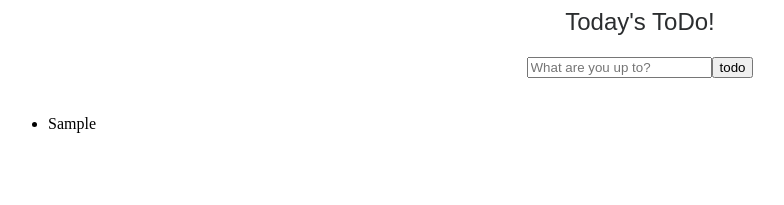
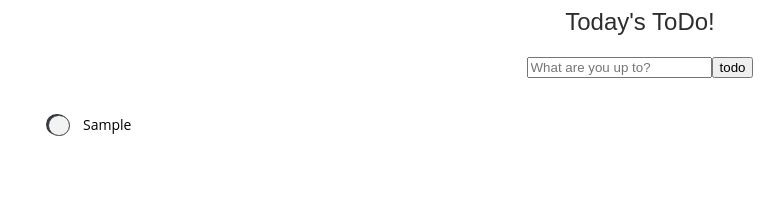
Before and after one commit to BrianH29/react-todo, a React (Vite) app: page / in a window 1280 px wide. Both pictures are taken after typing "Sample" into the empty fields and a click on the button "todo". Shown: the top 205 px of the page, without its empty margins (0-784 px from the left). Built offline with nearby package versions, Linux system fonts and the light colour scheme.

Commit message:
modified

```diff
--- a/package.json
+++ b/package.json
@@ -8,6 +8,7 @@
     "preview": "vite preview"
   },
   "dependencies": {
+    "prop-types": "^15.8.1",
     "react": "^18.0.0",
     "react-dom": "^18.0.0"
   },
--- a/src/App.jsx
+++ b/src/App.jsx
@@ -2,6 +2,7 @@ import { useState, useEffect } from 'react'
 import Header from './components/Header';
 import InputTodo from "./components/InputTodo";
 import ListTodo from "./components/ListTodo";
+import './css/main.css'
 
 function App() {
     const [todoList, setTodoList] = useState([]);
--- a/src/components/Header.jsx
+++ b/src/components/Header.jsx
@@ -1,5 +1,4 @@
 import '../css/Header.css'
-import '../css/main.css'
 
 function Header(){
     return (
--- a/src/components/InputTodo.jsx
+++ b/src/components/InputTodo.jsx
@@ -1,5 +1,5 @@
 import '../css/InputTodo.css'
-import {useState} from 'react';
+import { useState } from 'react';
 
 function InputTodo({childPropFn}){
     const [todo, setTodo] = useState('');
--- a/src/components/ListTodo.jsx
+++ b/src/components/ListTodo.jsx
@@ -1,7 +1,23 @@
+import '../css/ListTodo.css';
+
 export default function ListTodo({todoList}){
     return (
         <ul>
-            { todoList.map((item, idx) => <li key={idx}>{item}</li>) }
+            {
+                todoList.map((item, idx) =>
+                    <li key={idx} className="checkbox-circle">
+                        <input type="checkbox" id={item} value={item}/>
+                        <label htmlFor={item}>{item}</label>
+                    </li> )
+            }
         </ul>
     )
 }
+
+// <div className="item">
+//     <div className="checkbox-circle2">
+//         <input type="checkbox" id="checkbox-circle" name="check">
+//             <label htmlFor="checkbox-circle">Check one</label>
+//     </div>
+// </div>
+// https://alvarotrigo.com/blog/css-checkbox-styles/
--- /dev/null
+++ b/src/css/ListTodo.css
@@ -0,0 +1,49 @@
+
+/* checkbox-circle */
+.checkbox-circle input[type="checkbox"] {
+    display: none;
+}
+.checkbox-circle input[type="checkbox"] + label {
+    display: block;
+    position: relative;
+    padding-left: 35px;
+    margin-bottom: 20px;
+    font: 14px/20px "Open Sans", Arial, sans-serif;
+    cursor: pointer;
+    -webkit-user-select: none;
+    -moz-user-select: none;
+    -ms-user-select: none;
+}
+.checkbox-circle input[type="checkbox"]:hover + label:hover {
+    color: rgb(23, 86, 228);
+}
+.checkbox-circle input[type="checkbox"]:hover + label:before {
+    border: 1px solid #343a3f;
+    box-shadow: 2px 1px 0 #343a3f;
+}
+.checkbox-circle input[type="checkbox"] + label:last-child {
+    margin-bottom: 0;
+}
+.checkbox-circle input[type="checkbox"] + label:before {
+    content: "";
+    display: block;
+    width: 1.4em;
+    height: 1.4em;
+    border: 1px solid #343a3f;
+    border-radius: 1em;
+    position: absolute;
+    left: 0;
+    top: 0;
+    -webkit-transition: all 0.2s, background 0.2s ease-in-out;
+    transition: all 0.2s, background 0.2s ease-in-out;
+    background: #f3f3f3;
+    box-shadow: -2px -1px 0 #343a3f;
+}
+.checkbox-circle input[type="checkbox"]:checked + label:before {
+    border-radius: 1em;
+    border: 2px solid #fff;
+    width: 1.15em;
+    height: 1.15em;
+    background: #50565a;
+    box-shadow: 2px 1px 0 #50565a;
+}
--- a/src/css/main.css
+++ b/src/css/main.css
@@ -5,3 +5,7 @@
 .d-center {
     justify-content: center;
 }
+
+ul{
+    list-style-type: none;
+}
```
Also changed, not shown: 1 other file (tests, documents, lock files or other folders).
